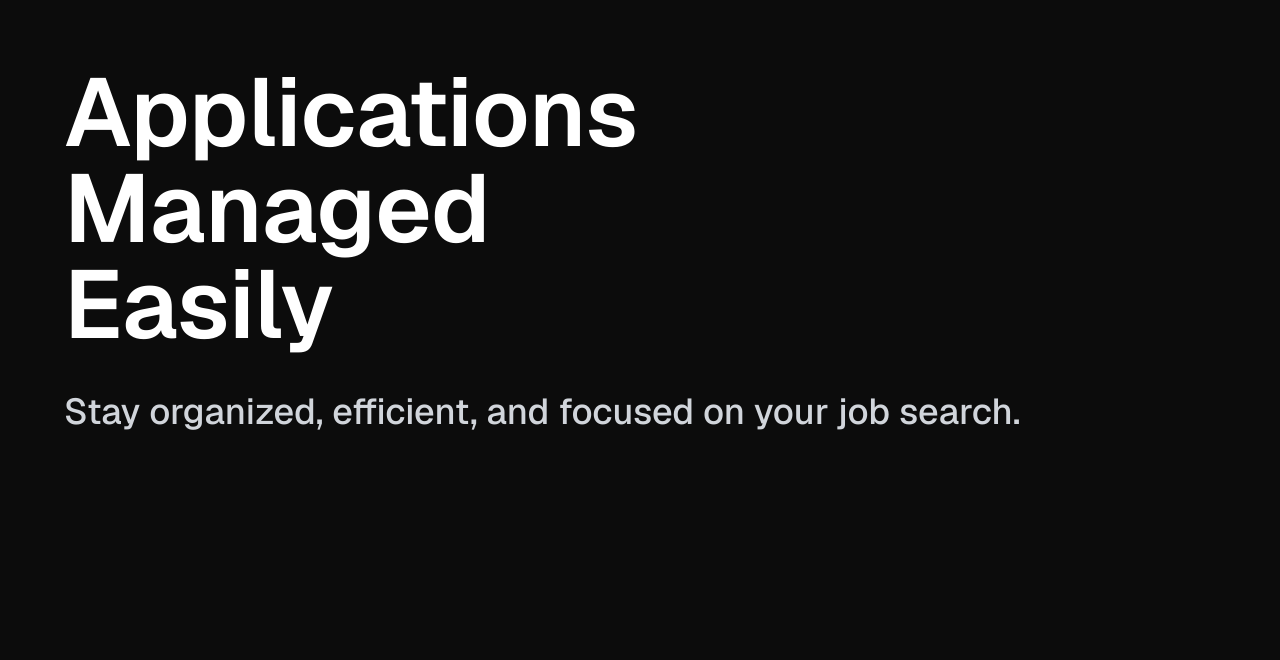
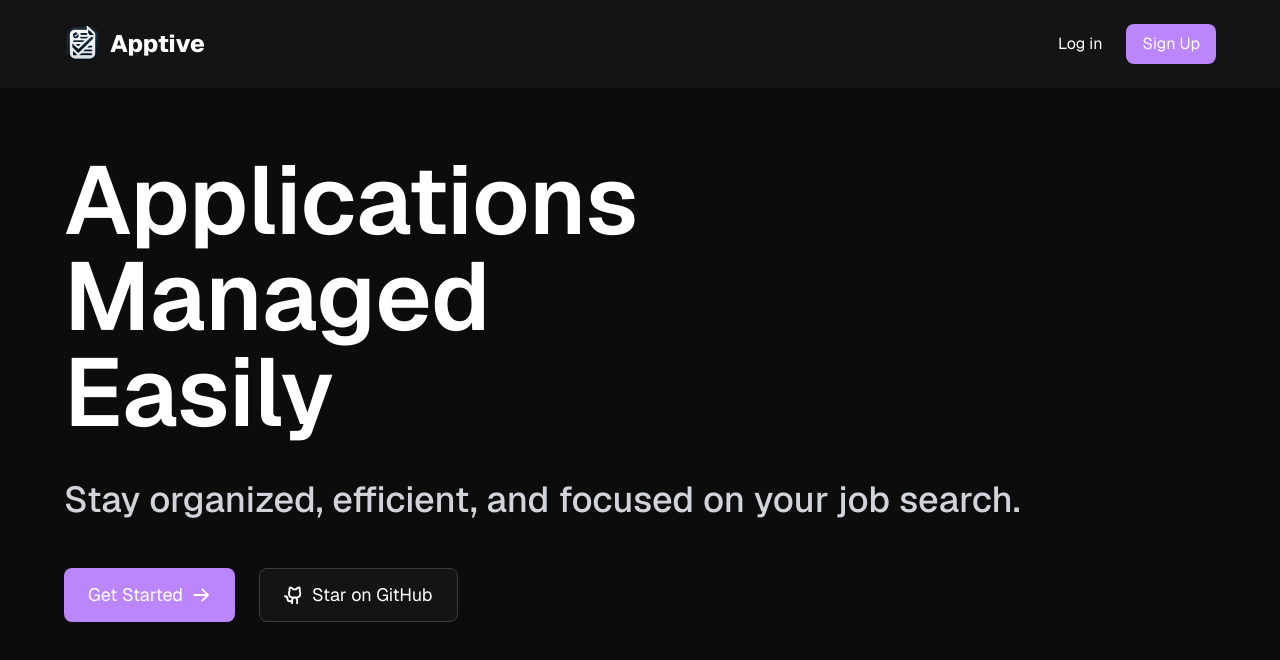
Before and after one commit to krishabbashyal/Apptive, a Next.js app in the folder client/: page / in a window 1280 px wide. Shown: the top 660 px of the page. Built offline with nearby package versions, Linux system fonts and the light colour scheme.

Commit message:
Made some small changes to the landing page

```diff
--- a/client/src/app/page.tsx
+++ b/client/src/app/page.tsx
@@ -1,8 +1,35 @@
+"use client";
+
 import React from "react";
+import Image from "next/image";
+import { ArrowRight, GithubLogo} from "@phosphor-icons/react";
 
 const LandingPage = () => {
   return (
-    <div className="mx-16">
+    <div className="min-h-screen bg-background text-white">
+      {/* Navigation */}
+      <nav className="px-16 flex items-center justify-between bg-foreground py-6">
+        <div className="flex items-center gap-x-2">
+          <Image
+            src="/images/logo.png"
+            className="rounded-full"
+            width={38}
+            height={38}
+            alt="Logo"
+          />
+          <p className="text-2xl font-extrabold">Apptive</p>
+        </div>
+        <div className="flex items-center gap-6">
+          <a href="#" className="transition-colors hover:text-accent">
+            Log in
+          </a>
+          <button className="rounded-lg bg-accent px-4 py-2 transition-colors">
+            Sign Up
+          </button>
+        </div>
+      </nav>
+
+      <div className="px-16">
         <div className="mt-10 md:mt-16">
           <h1 className="text-5xl font-semibold md:text-6xl lg:text-8xl">
             Applications
@@ -15,11 +42,22 @@ const LandingPage = () => {
           </h1>
         </div>
         <div>
-        <p className="mt-4 text-3xl font-medium text-gray-300 md:mt-10 md:text-4xl">
+          <p className="mt-4 text-sm font-medium text-gray-300 md:mt-10 md:text-4xl">
             Stay organized, efficient, and focused on your job search.
           </p>
+          <div className="mt-12 flex flex-col gap-6 sm:flex-row">
+            <button className="flex items-center justify-center gap-2 rounded-lg bg-accent px-6 py-3 text-lg transition-colors hover:bg-opacity-80">
+              Get Started <ArrowRight size={20} weight="bold" />
+            </button>
+            <button className="flex items-center justify-center gap-2 rounded-lg border border-spacer bg-foreground px-6 py-3 text-lg transition-colors hover:bg-accentHighlight">
+              <GithubLogo size={20} weight="bold" /> Star on GitHub
+            </button>
+          </div>
+
+        </div>
       </div>
     </div>
   );
 };
+
 export default LandingPage;
```
Lines whose indentation alone changed are shown as unchanged.
